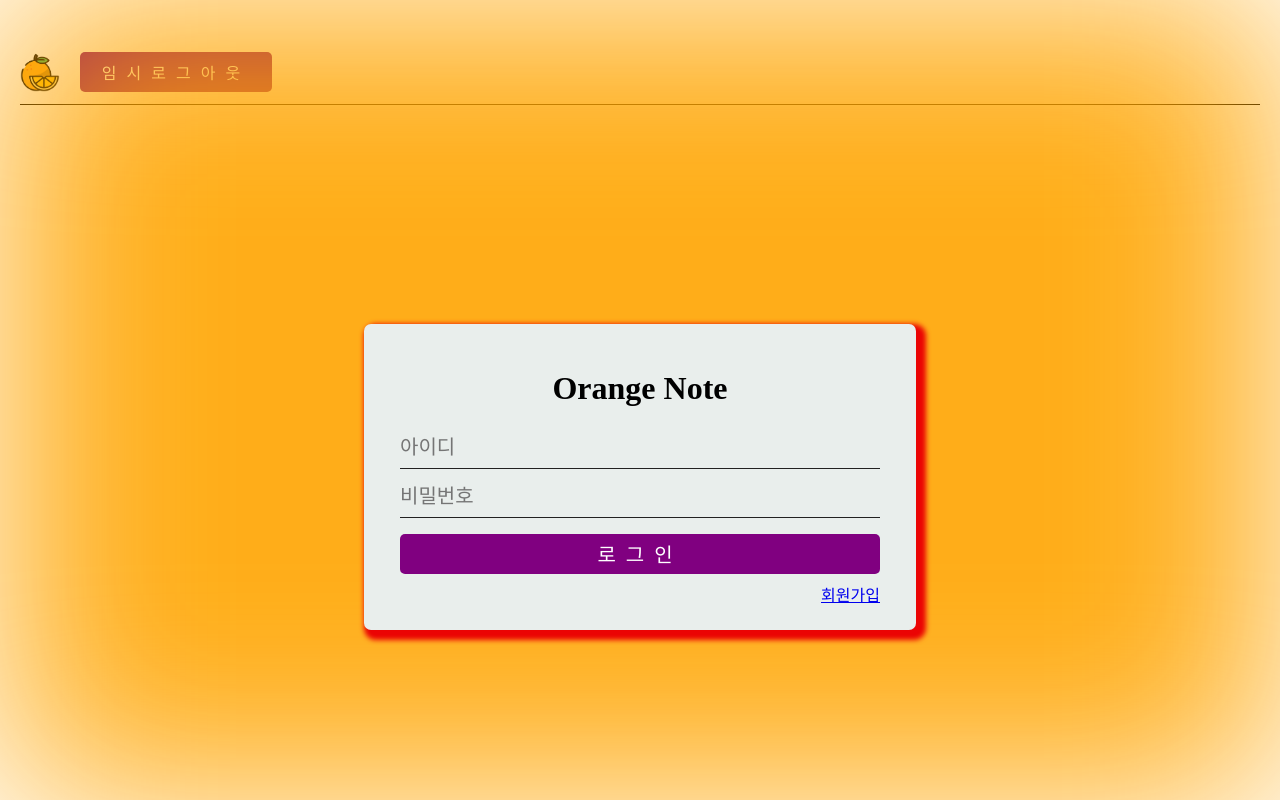
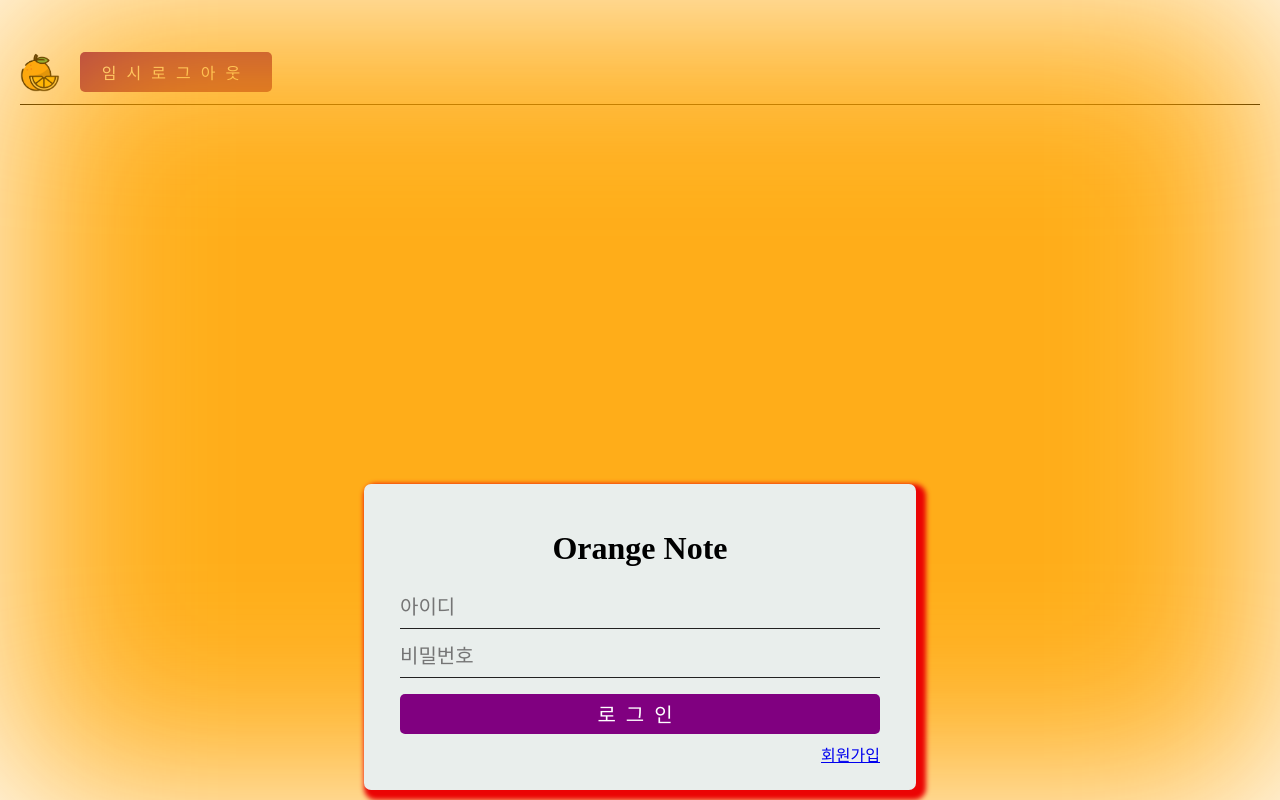
Before and after one commit to rollingn27/orange-note-front, a Vue app: page /signIn in a window 1280 px wide. Shown: the top 800 px of the page. Built offline with nearby package versions, Linux system fonts and the light colour scheme.

Commit message:
기본 body height 변경

```diff
--- a/src/components/templates/ViewTemplate.vue
+++ b/src/components/templates/ViewTemplate.vue
@@ -20,7 +20,7 @@ export default {
 </script>
 <style lang="scss" scoped>
 .body {
-  height: 45rem;
+  min-height: 65rem;
   display: flex;
   justify-content: center;
   align-items: center;
```
